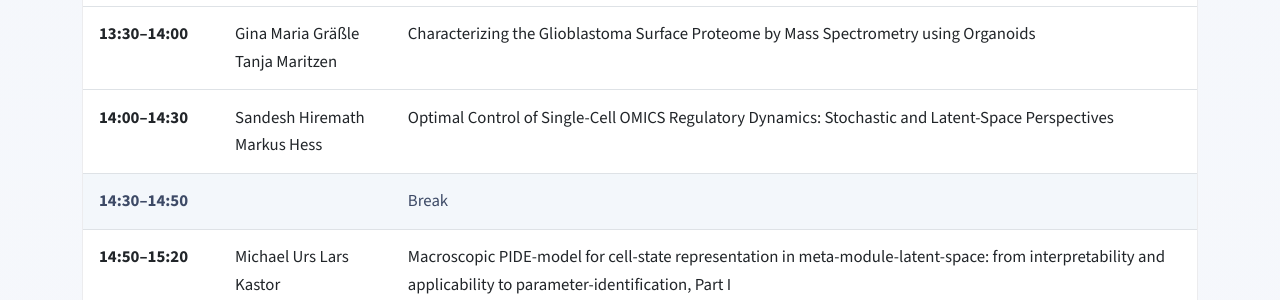
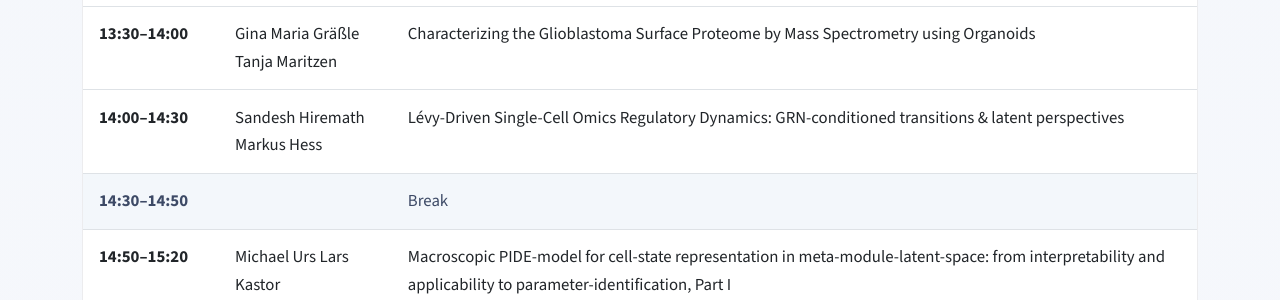
Before and after one commit to AI-Care-CZS/aicare, a Jekyll site: the page built from _posts/2026-11-12-annual-meeting.md, in a window 1280 px wide and 900 px high, scrolled down 1833 px. Shown: the part 154-454 px from the top of the window. Built offline with Jekyll 4.4.1, drawn with Linux system fonts in a browser that asks for light colours.

Commit message:
updated event details.

```diff
--- a/_posts/2026-11-12-annual-meeting.md
+++ b/_posts/2026-11-12-annual-meeting.md
@@ -82,7 +82,7 @@ The AI-Care consortium meets for a full day of group updates on Friday, 13 Novem
     <tr>
       <td>14:00–14:30</td>
       <td>Sandesh Hiremath<br>Markus Hess</td>
-      <td>Optimal Control of Single-Cell OMICS Regulatory Dynamics: Stochastic and Latent-Space Perspectives</td>
+      <td>Lévy-Driven Single-Cell Omics Regulatory Dynamics: GRN-conditioned transitions & latent perspectives</td>
     </tr>
     <tr class="agenda-pause">
       <td>14:30–14:50</td>
```
